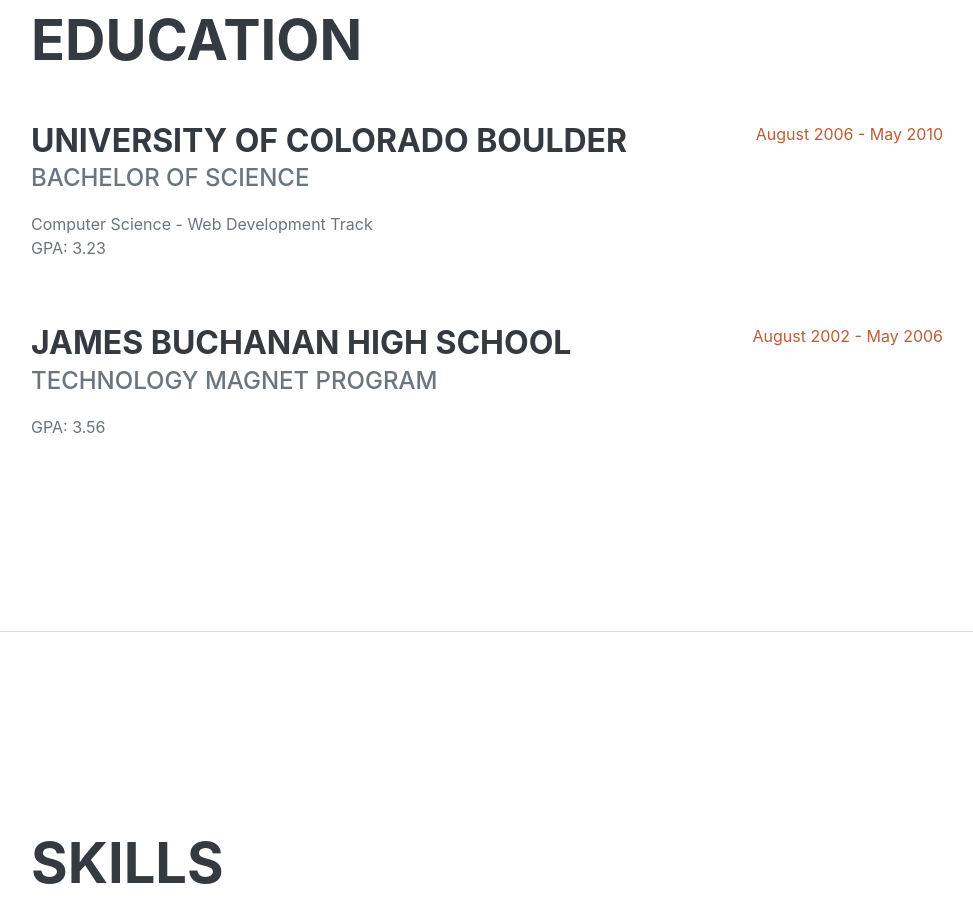
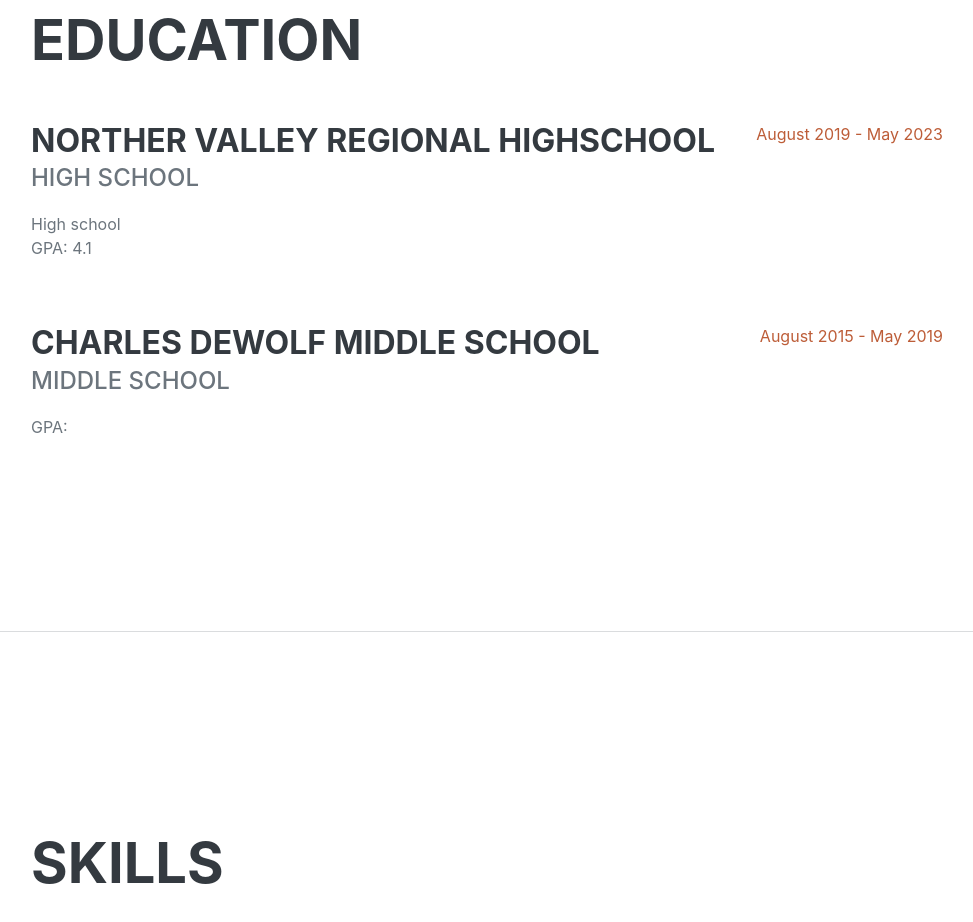
Before and after one commit to YeongjunBae/Resume, a plain HTML site: page index.html in a window 1280 px wide. Shown: the part 2200-3122 px from the top of the page, without its empty margins (289-1262 px from the left). Drawn offline with nearby package versions, Linux system fonts and the light colour scheme; a web font is replaced by a local one.

Commit message:
education

```diff
--- a/index.html
+++ b/index.html
@@ -100,20 +100,20 @@
                     <h2 class="mb-5">Education</h2>
                     <div class="d-flex flex-column flex-md-row justify-content-between mb-5">
                         <div class="flex-grow-1">
-                            <h3 class="mb-0">University of Colorado Boulder</h3>
-                            <div class="subheading mb-3">Bachelor of Science</div>
-                            <div>Computer Science - Web Development Track</div>
-                            <p>GPA: 3.23</p>
+                            <h3 class="mb-0">Norther Valley Regional Highschool</h3>
+                            <div class="subheading mb-3">High school</div>
+                            <div>High school </div>
+                            <p>GPA: 4.1</p>
                         </div>
-                        <div class="flex-shrink-0"><span class="text-primary">August 2006 - May 2010</span></div>
+                        <div class="flex-shrink-0"><span class="text-primary">August 2019 - May 2023</span></div>
                     </div>
                     <div class="d-flex flex-column flex-md-row justify-content-between">
                         <div class="flex-grow-1">
-                            <h3 class="mb-0">James Buchanan High School</h3>
-                            <div class="subheading mb-3">Technology Magnet Program</div>
-                            <p>GPA: 3.56</p>
+                            <h3 class="mb-0">Charles DeWolf Middle School</h3>
+                            <div class="subheading mb-3">Middle School</div>
+                            <p>GPA: </p>
                         </div>
-                        <div class="flex-shrink-0"><span class="text-primary">August 2002 - May 2006</span></div>
+                        <div class="flex-shrink-0"><span class="text-primary">August 2015 - May 2019</span></div>
                     </div>
                 </div>
             </section>
```
